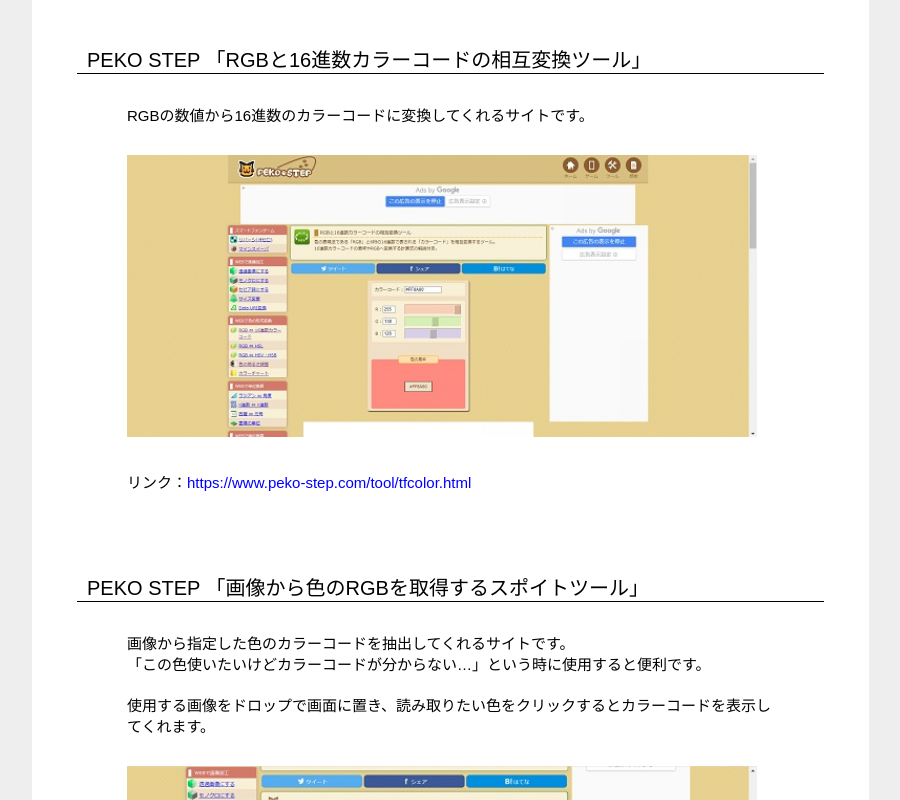
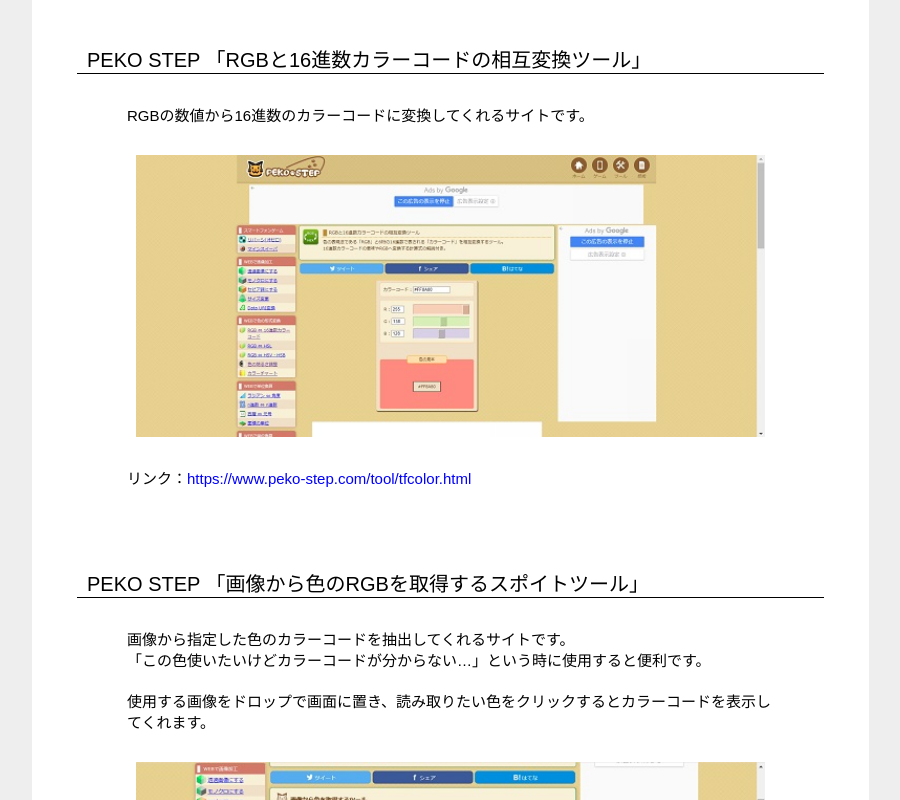
Before and after one commit to sys1unit2carrot/sys1unit2carrot.github.io, a plain HTML site: page view/design/reference_color_page.html in a window 1280 px wide. Shown: the part 800-1600 px from the top of the page, without its empty margins (32-932 px from the left). Drawn offline with Linux system fonts and the light colour scheme.

Commit message:
css修正 (画像表示の余白変更)

```diff
--- a/stylesheets/stylesheet.css
+++ b/stylesheets/stylesheet.css
@@ -400,13 +400,16 @@
 /* 本文内画像 */
 @media screen and (min-width: 400px) {
   .image_in_main_text{
-    padding: 20px 0px 20px 70px;
+    display: block;
+    padding: 20px 0px;
+    margin: auto;
     width: 80%;
   }
 }
 @media screen and (max-width: 400px) {
   .image_in_main_text{
-    padding: 20px 10% 20px 10%;
+    display: block;
+    padding: 20px 10%;
     width: 80%;
   }
 }
--- a/stylesheets/stylesheet_darkmode_purple.css
+++ b/stylesheets/stylesheet_darkmode_purple.css
@@ -401,13 +401,16 @@
 /* 本文内画像 */
 @media screen and (min-width: 400px) {
   .image_in_main_text{
-    padding: 20px 0px 20px 70px;
+    display: block;
+    padding: 20px 0px;
+    margin: auto;
     width: 80%;
   }
 }
 @media screen and (max-width: 400px) {
   .image_in_main_text{
-    padding: 20px 10% 20px 10%;
+    display: block;
+    padding: 20px 10%;
     width: 80%;
   }
 }
--- a/stylesheets/stylesheet_pop.css
+++ b/stylesheets/stylesheet_pop.css
@@ -493,13 +493,16 @@
 /* 本文内画像 */
 @media screen and (min-width: 400px) {
   .image_in_main_text{
-    padding: 20px 0px 20px 70px;
+    display: block;
+    padding: 20px 0px;
+    margin: auto;
     width: 80%;
   }
 }
 @media screen and (max-width: 400px) {
   .image_in_main_text{
-    padding: 20px 10% 20px 10%;
+    display: block;
+    padding: 20px 10%;
     width: 80%;
   }
 }
--- a/stylesheets/stylesheet_pop_accessibility.css
+++ b/stylesheets/stylesheet_pop_accessibility.css
@@ -492,13 +492,16 @@
 /* 本文内画像 */
 @media screen and (min-width: 400px) {
   .image_in_main_text{
-    padding: 20px 0px 20px 70px;
+    display: block;
+    padding: 20px 0px;
+    margin: auto;
     width: 80%;
   }
 }
 @media screen and (max-width: 400px) {
   .image_in_main_text{
-    padding: 20px 10% 20px 10%;
+    display: block;
+    padding: 20px 10%;
     width: 80%;
   }
 }
--- a/stylesheets/stylesheet_pop_pink.css
+++ b/stylesheets/stylesheet_pop_pink.css
@@ -493,13 +493,16 @@
 /* 本文内画像 */
 @media screen and (min-width: 400px) {
   .image_in_main_text{
-    padding: 20px 0px 20px 70px;
+    display: block;
+    padding: 20px 0px;
+    margin: auto;
     width: 80%;
   }
 }
 @media screen and (max-width: 400px) {
   .image_in_main_text{
-    padding: 20px 10% 20px 10%;
+    display: block;
+    padding: 20px 10%;
     width: 80%;
   }
 }
--- a/stylesheets/stylesheet_stylish_accessibility.css
+++ b/stylesheets/stylesheet_stylish_accessibility.css
@@ -490,12 +490,15 @@
 /* 本文内画像 */
 @media screen and (min-width: 400px) {
   .image_in_main_text{
-    padding: 20px 0px 20px 70px;
+    display: block;
+    padding: 20px 0px;
+    margin: auto;
     width: 80%;
   }
 }
 @media screen and (max-width: 400px) {
   .image_in_main_text{
+    display: block;
     padding: 20px 10%;
     width: 80%;
   }
--- a/stylesheets/stylesheet_stylish_blue.css
+++ b/stylesheets/stylesheet_stylish_blue.css
@@ -503,12 +503,15 @@
 /* 本文内画像 */
 @media screen and (min-width: 400px) {
   .image_in_main_text{
-    padding: 20px 0px 20px 70px;
+    display: block;
+    padding: 20px 0px;
+    margin: auto;
     width: 80%;
   }
 }
 @media screen and (max-width: 400px) {
   .image_in_main_text{
+    display: block;
     padding: 20px 10%;
     width: 80%;
   }
```
